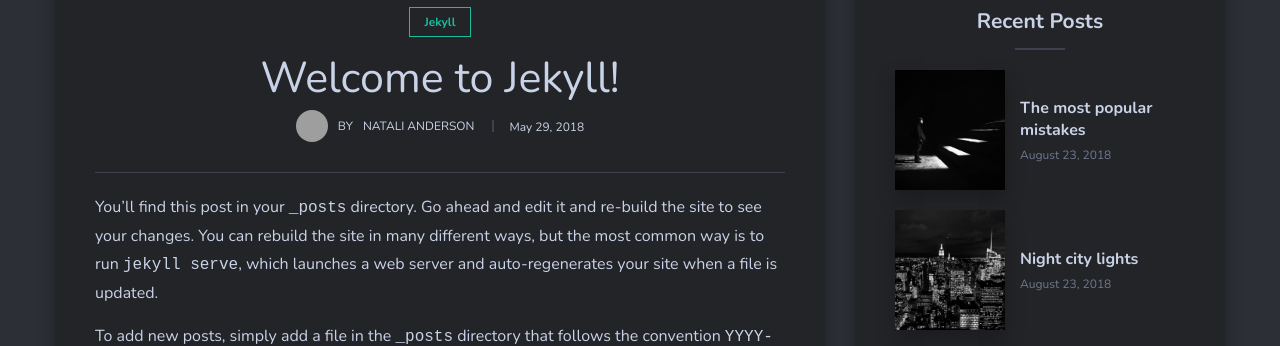
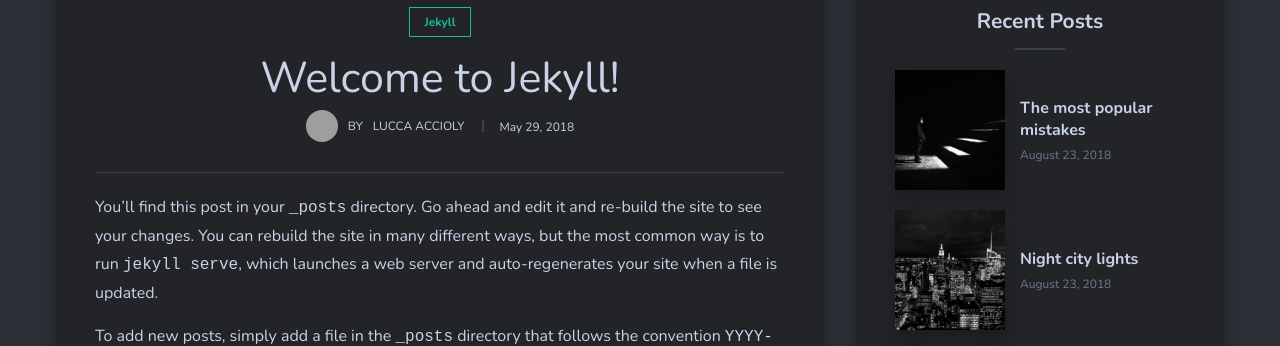
Before and after one commit to xbl1p/ambiente_teste, a Jekyll site: the page built from _posts/2018-05-29-welcome-to-jekyll.markdown, in a window 1280 px wide and 900 px high, scrolled down 616 px. Shown: the part 142-488 px from the top of the window. Built offline with Jekyll 4.4.1, drawn with Linux system fonts in a browser that asks for light colours; nearby versions of some CDN libraries; comment, search, counter and statistics services are not loaded; grey boxes are pictures that could not be loaded.

Commit message:
algumas mudancinhas basicas

```diff
--- a/_config.yml
+++ b/_config.yml
@@ -1,15 +1,15 @@
 #-------------------------------
 # General Site Settings
 
-title: Galada Theme | Theme for Jekyll
-description: Galada is an easy and simple theme for Jekyll. Dark colors, give it a special exquisite look. A careful approach to design and features make it an ideal solution for a personal blog. # this means to ignore newlines until "baseurl:"
+title: Chafé sem Biscoitos
+description: Um blog canalha. # this means to ignore newlines until "baseurl:"
 baseurl: "/" # the subpath of your site, e.g. /blog
 url: "" # the base hostname & protocol for your site, e.g. http://example.com
 
 
 #-------------------------------
 # About Section
-author-name:   Natali Anderson
+author-name:   Lucca Accioly
 author-avatar: 09.jpg
 
 
```
